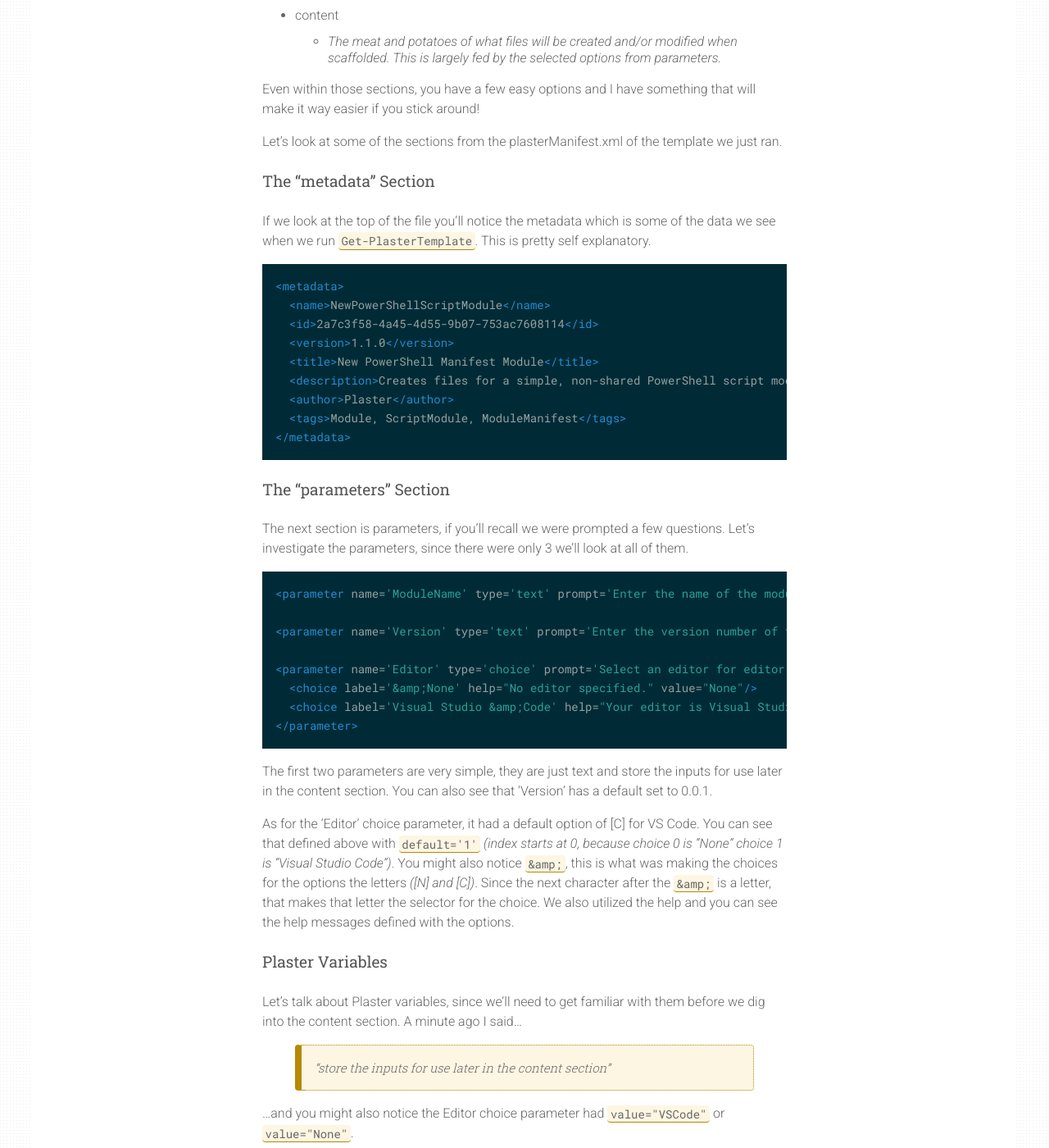
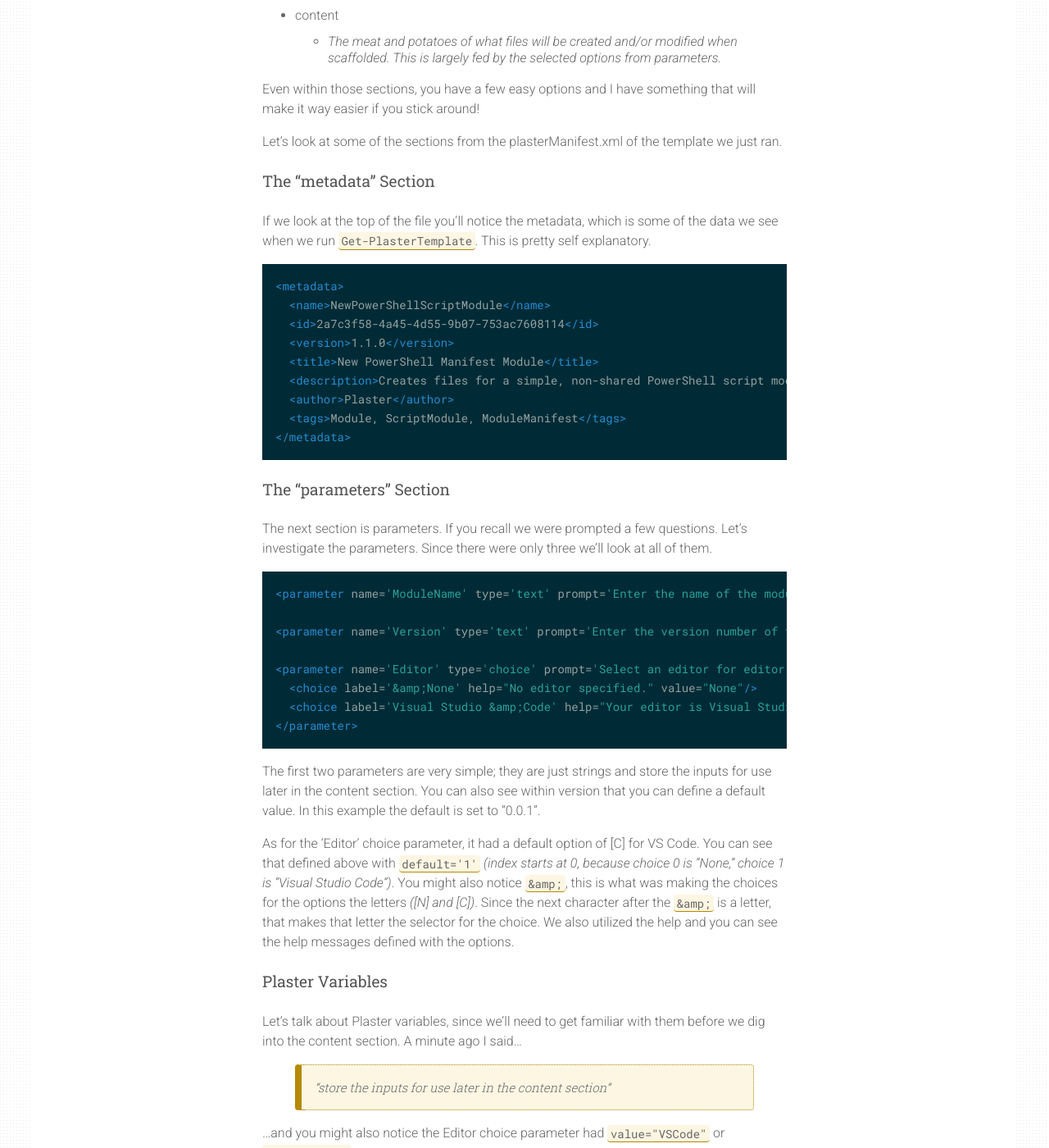
Before and after one commit to picobellobv/ephos.github.io, a Jekyll site: the page built from _posts/2018-4-30-Lets-Get-Plastered.md, in a window 1280 px wide and 1400 px high, scrolled down 7302 px. Shown: the whole window at 82% size. Built offline with Jekyll 4.4.1, drawn with Linux system fonts in a browser that asks for light colours; some of the changed text lies outside the part shown.

Commit message:
Grammer Updates.
-Reddit user Ta11ow is amazing.  Huge thanks to him for helping with my grammer!

````diff
--- a/_posts/2018-4-30-Lets-Get-Plastered.md
+++ b/_posts/2018-4-30-Lets-Get-Plastered.md
@@ -109,7 +109,7 @@ To do this we'll utilize the included Plaster template "New PowerShell Manifest
 
 We're also going to need to tell Plaster where to create this new PowerShell module, a "destination path" if you will.  It just so happens that there is a parameter called `-DestinationPath` for this.  To keep things relatively simple the desktop will work just fine for this demo.
 
-Let's store these in variables so our actual calling of Plaster is a bit cleaner and the line of code won't reach the moon and back (yes you can also splat this if that strikes your fancy, I'm not going to cover splatting here though).
+Let's store these in variables so our actual calling of Plaster is a bit cleaner and the line of code won't reach the moon and back (yes you can also splat this, if that strikes your fancy, I'm not going to cover splatting here though).
 
 ```powershell
 # The path to the Plaster template that we're invoking.
@@ -152,13 +152,13 @@ Would you look at that, a module built for us, ready to go for us to start codin
 1. It created Pester tests for us, and even populated the `$ModuleManifestName = 'PSEphos.psd1'` variable with our module manifest file.
 2. It created a module manifest file as well, complete with the `RootModule`, `Version` _(the version 1.0.0 we specified)_, `GUID`, `Author`, etc.
 
-This is cool, but this module is also a little too basic for my needs.  Let's create a more robust one.  First however, let's take a look at the inner workings of what made this possible, the 👐**Plaster Manifest**👐.
+This is cool, but this module is also a little too basic for my needs.  Let's create a more robust one.  First, however, let's take a look at the inner workings of what made this possible, the 👐**Plaster Manifest**👐.
 
 _If you'd like to believe this is just pure magic please stop reading here._
 
 ### The Plaster Manifest
 
-Okay folks, let's talk turkey, Plaster manifest turkey.  This file (**plasterManifest.xml**) single handedly is what makes all of what you saw possible.  It's also responsible for making Plaster templates so much more customizable!
+Okay folks, let's talk turkey. By this I mean Plaster manifest turkey.  This file (**plasterManifest.xml**) single handedly is what makes all of what you saw possible.  It's also responsible for making Plaster templates so much more customizable!
 
 All of what I am about to cover can also be found in the help!
 
@@ -175,7 +175,7 @@ $template = Get-PlasterTemplate | Where-Object {$_.Tags -contains 'Module'} | Se
 code $template.TemplatePath
 ```
 
-Just for reference the layout of the Plaster templates is very flexible, the module one we're looking at is the following.
+Just for reference, the layout of the Plaster templates is very flexible, the module one we're looking at is the following.
 
 ```text
 NewPowerShellScriptModule     - This is the root of the Plaster template
@@ -213,7 +213,7 @@ Let's look at some of the sections from the plasterManifest.xml of the template
 
 #### The "metadata" Section
 
-If we look at the top of the file you'll notice the metadata which is some of the data we see when we run `Get-PlasterTemplate`.  This is pretty self explanatory.
+If we look at the top of the file you'll notice the metadata, which is some of the data we see when we run `Get-PlasterTemplate`.  This is pretty self explanatory.
 
 ```xml
 <metadata>
@@ -229,7 +229,7 @@ If we look at the top of the file you'll notice the metadata which is some of th
 
 #### The "parameters" Section
 
-The next section is parameters, if you'll recall we were prompted a few questions.  Let's investigate the parameters, since there were only 3 we'll look at all of them.
+The next section is parameters.  If you recall we were prompted a few questions.  Let's investigate the parameters.  Since there were only three we'll look at all of them.
 
 ```xml
 <parameter name='ModuleName' type='text' prompt='Enter the name of the module'/>
@@ -242,9 +242,9 @@ The next section is parameters, if you'll recall we were prompted a few question
 </parameter>
 ```
 
-The first two parameters are very simple, they are just text and store the inputs for use later in the content section.  You can also see that 'Version' has a default set to 0.0.1.
+The first two parameters are very simple; they are just strings and store the inputs for use later in the content section.  You can also see within version that you can define a default value.  In this example the default is set to "0.0.1".
 
-As for the 'Editor' choice parameter, it had a default option of [C] for VS Code.  You can see that defined above with `default='1'` _(index starts at 0, because choice 0 is "None" choice 1 is "Visual Studio Code")_.  You might also notice `&amp;`, this is what was making the choices for the options the letters _([N] and [C])_.  Since the next character after the `&amp;` is a letter, that makes that letter the selector for the choice.  We also utilized the help and you can see the help messages defined with the options.
+As for the 'Editor' choice parameter, it had a default option of [C] for VS Code.  You can see that defined above with `default='1'` _(index starts at 0, because choice 0 is "None," choice 1 is "Visual Studio Code")_.  You might also notice `&amp;`, this is what was making the choices for the options the letters _([N] and [C])_.  Since the next character after the `&amp;` is a letter, that makes that letter the selector for the choice.  We also utilized the help and you can see the help messages defined with the options.
 
 #### Plaster Variables
 
@@ -270,7 +270,7 @@ If that didn't totally blow your mind, Plaster also ships with a bunch of built-
 
 With that business out of the way, and now that we know how user is prompted for information and how that information is stored, we can finally look at the content section where a lot of it is used.
 
-The content section, which utilizes information passed in from the parameter section is responsible for the file layout/contents and structure of the module.
+The content section, which utilizes information passed in from the parameter section, is responsible for the file layout/contents and structure of the module.
 It can also be used for informational messages or validating module dependencies (like Pester).
 
 Within content the big players here are the following.
@@ -284,7 +284,7 @@ Within content the big players here are the following.
 - requireModule
   - *This will check to ensure the specified module is installed.*
 
-Remember, parameters can be referenced.  We can clearly see that in the *newModuleManifest* section of *content*.  You can see the parameters referenced as variables here.  You'll need to use `${}` (dollar sign, curly brace) sub-expression syntax if referencing it within other text, otherwise if you just need the value you can reference it with a dollar sign.
+Remember, parameters can be referenced.  We can clearly see that in the *newModuleManifest* section of *content*.  You can see the parameters referenced as variables here.  You'll need to use `${}` (dollar sign, curly brace) syntax if referencing it within other text, otherwise if you just need the value you can reference it as you would a normal variable.  This shouldn't be confused with sub-expression syntax, although it does feel similar.  This syntax as far as I know is specific to Plaster.
 
 ```xml
 <newModuleManifest destination='${PLASTER_PARAM_ModuleName}.psd1'
@@ -375,7 +375,7 @@ So far so good, it just created the plasterManifest.xml for us.  We can open up
 code $plasterTemplatePath
 ```
 
-All we have is the plasterManifest.xml, and although it's there it's a little bare.  It did fill out the metadata and generate us a parameter and content section.
+All we have is the plasterManifest.xml and, although it's there, it's a little bare.  It did fill out the metadata and generate us a parameter and content section.
 
 ```xml
 <?xml version="1.0" encoding="utf-8"?>
````
Also changed, not shown: other parts of _posts/2018-4-30-Lets-Get-Plastered.md (+5 -5 lines).
